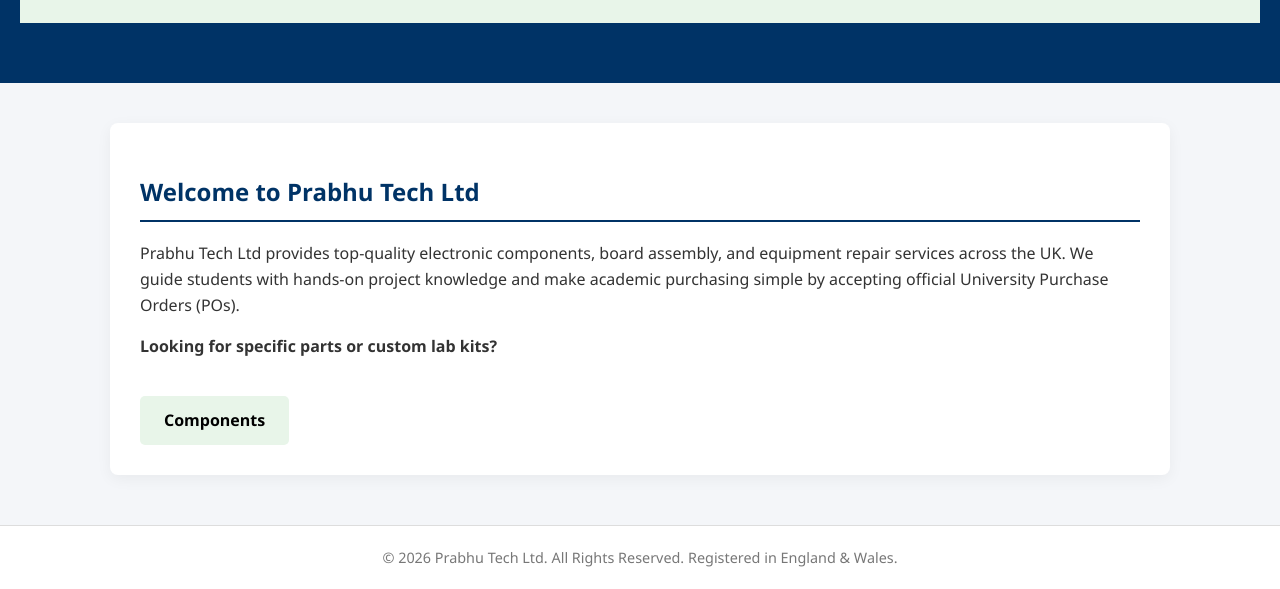
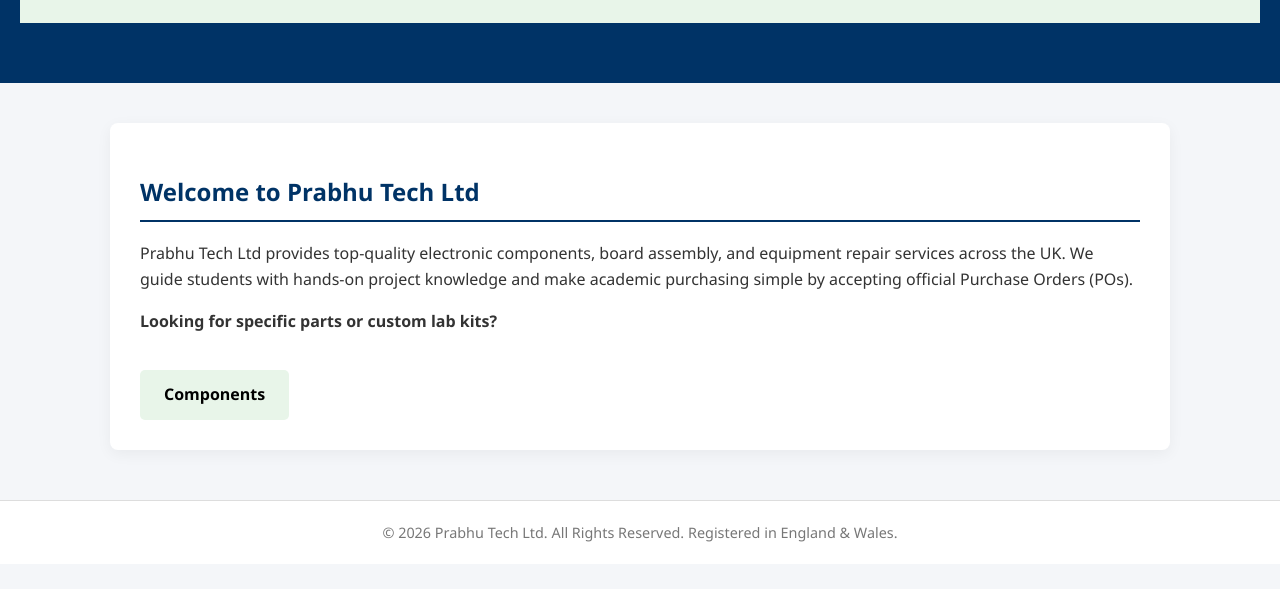
Before and after one commit to Bonot23/prabhutech-website, a plain HTML site: page index.html in a window 1280 px wide. Shown: the part 247-836 px from the top of the page. After the commit the page ends 811 px from the top, so only its background shows below. Drawn offline with Linux system fonts and the light colour scheme.

Commit message:
Update index.html

```diff
--- a/index.html
+++ b/index.html
@@ -44,7 +44,7 @@
 
     <div class="container">
         <h2>Welcome to Prabhu Tech Ltd</h2>
-        <p>Prabhu Tech Ltd provides top-quality electronic components, board assembly, and equipment repair services across the UK. We guide students with hands-on project knowledge and make academic purchasing simple by accepting official University Purchase Orders (POs).<p>
+        <p>Prabhu Tech Ltd provides top-quality electronic components, board assembly, and equipment repair services across the UK. We guide students with hands-on project knowledge and make academic purchasing simple by accepting official  Purchase Orders (POs).<p>
 
 
 
```
